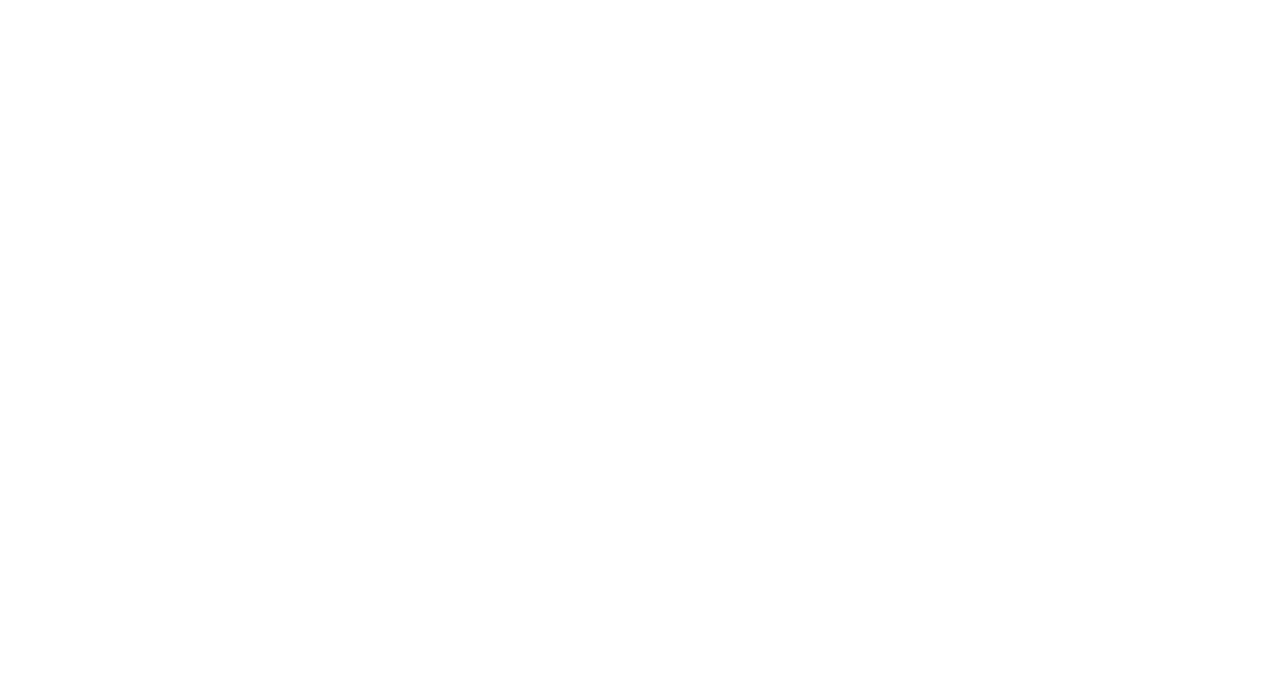
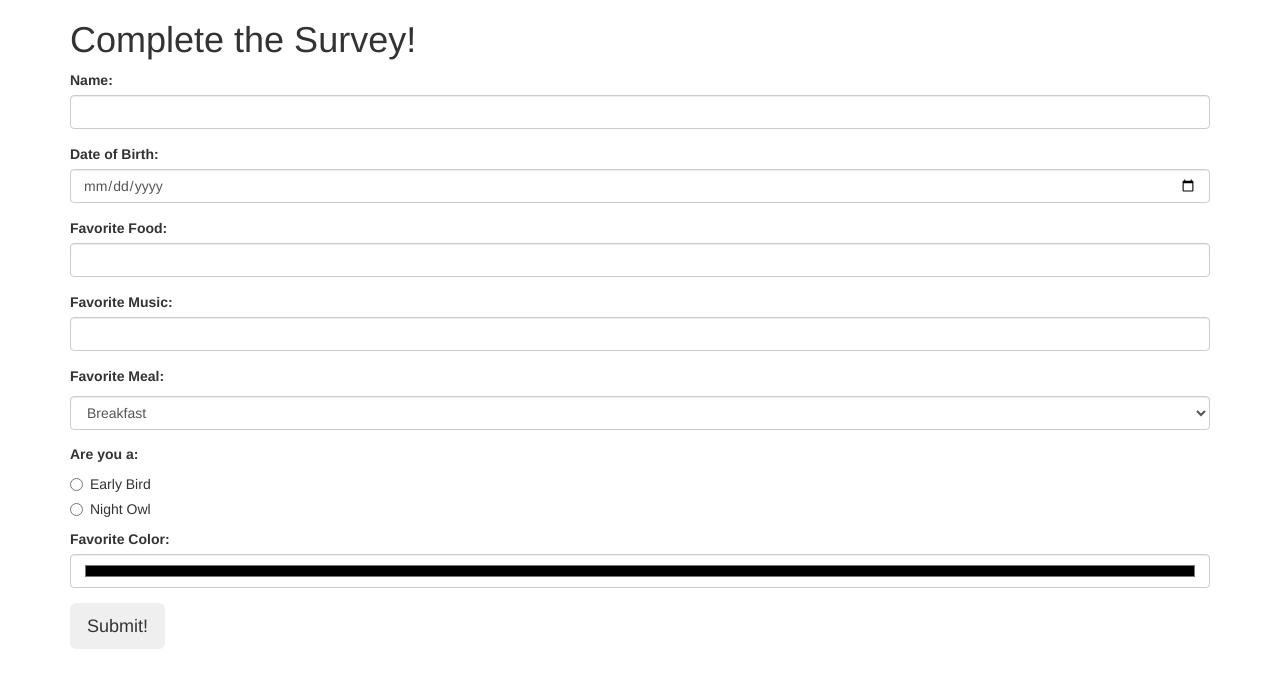
Before and after one commit to BrianHGrant/survey-form, a plain HTML site: page index.html in a window 1280 px wide. Drawn offline with Linux system fonts and the light colour scheme.

Commit message:
add style.css

```diff
--- a/css/styles.css
+++ b/css/styles.css
@@ -0,0 +1,7 @@
+.formlabels {
+  font-weight: bold;
+}
+
+#meal {
+  margin-bottom: 1em;
+}
--- a/index.html
+++ b/index.html
@@ -7,7 +7,62 @@
     <script src="js/scripts.js"></script>
     <title>Survey</title>
   </head>
+
   <body>
+    <div class="container">
+      <h1>Complete the Survey!</h1>
+      <div id="blanks">
+        <form>
+          <div class="form-group">
+            <label for"name">Name:</label>
+            <input type="text" class="form-control" id="name">
+          </div>
 
+          <div class="form-group">
+            <label for"dob">Date of Birth:</label>
+            <input type="date" class="form-control" id="dob">
+          </div>
+
+          <div class="form-group">
+            <label for"food">Favorite Food:</label>
+            <input type="text" class="form-control" id="food">
+          </div>
+
+          <div class="form-group">
+            <label for"music">Favorite Music:</label>
+            <input type="text" class="form-control" id="music">
+          </div>
+
+          <p class="formlabels">Favorite Meal:</p>
+          <select class="form-control" id="meal">
+            <option>Breakfast</option>
+            <option>Lunch</option>
+            <option>Dinner</option>
+          </select>
+
+          <p class="formlabels">Are you a:</p>
+          <div class="radio">
+            <label>
+              <input type="radio" name="time" value="earlybird">
+              Early Bird
+            </label>
+          </div>
+
+          <div class="radio">
+            <label>
+              <input type="radio" name="time" value="nightowl">
+              Night Owl
+            </label>
+          </div>
+
+          <div class="form-group">
+            <label for"color">Favorite Color:</label>
+            <input type="color" class="form-control" id="color">
+          </div>
+
+          <button type="submit" class="btn btn-lg">Submit!</button>
+        </form>
+      </div>
+    </div>
   </body>
 </html>
```
